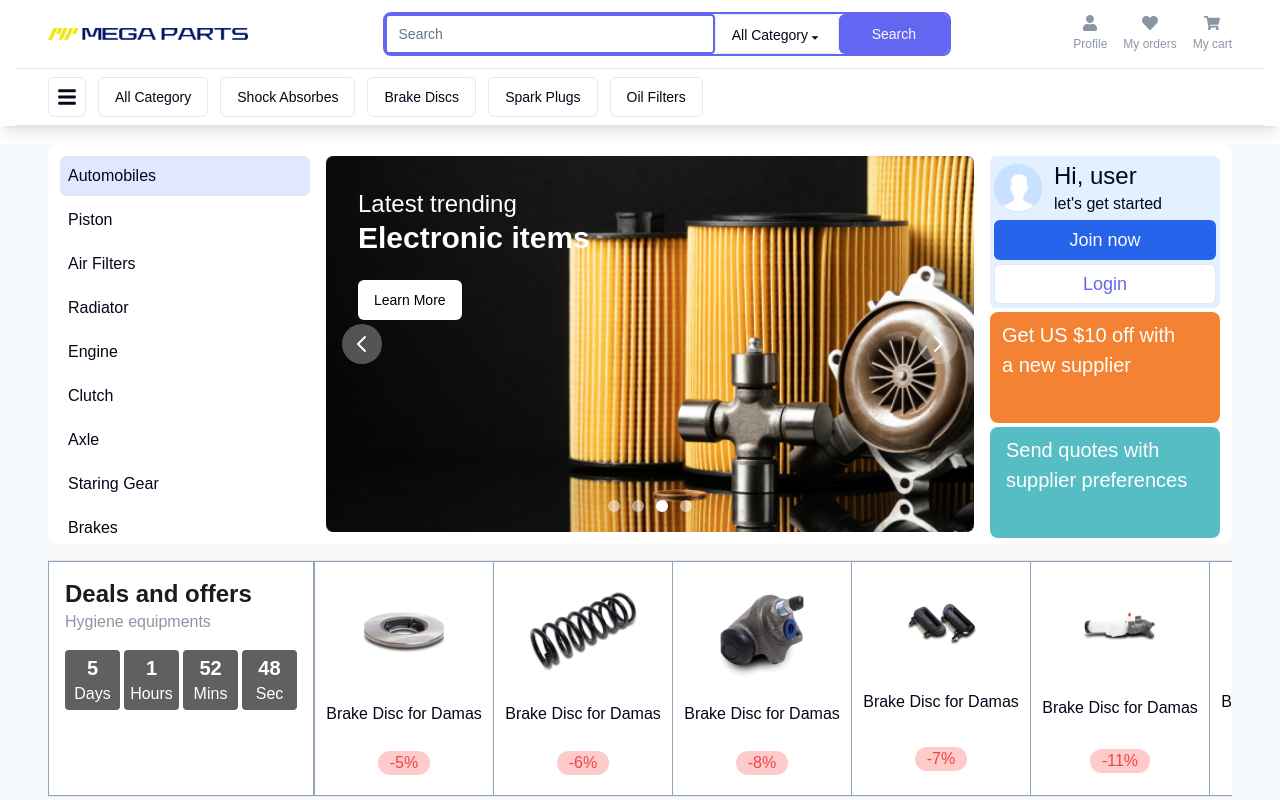
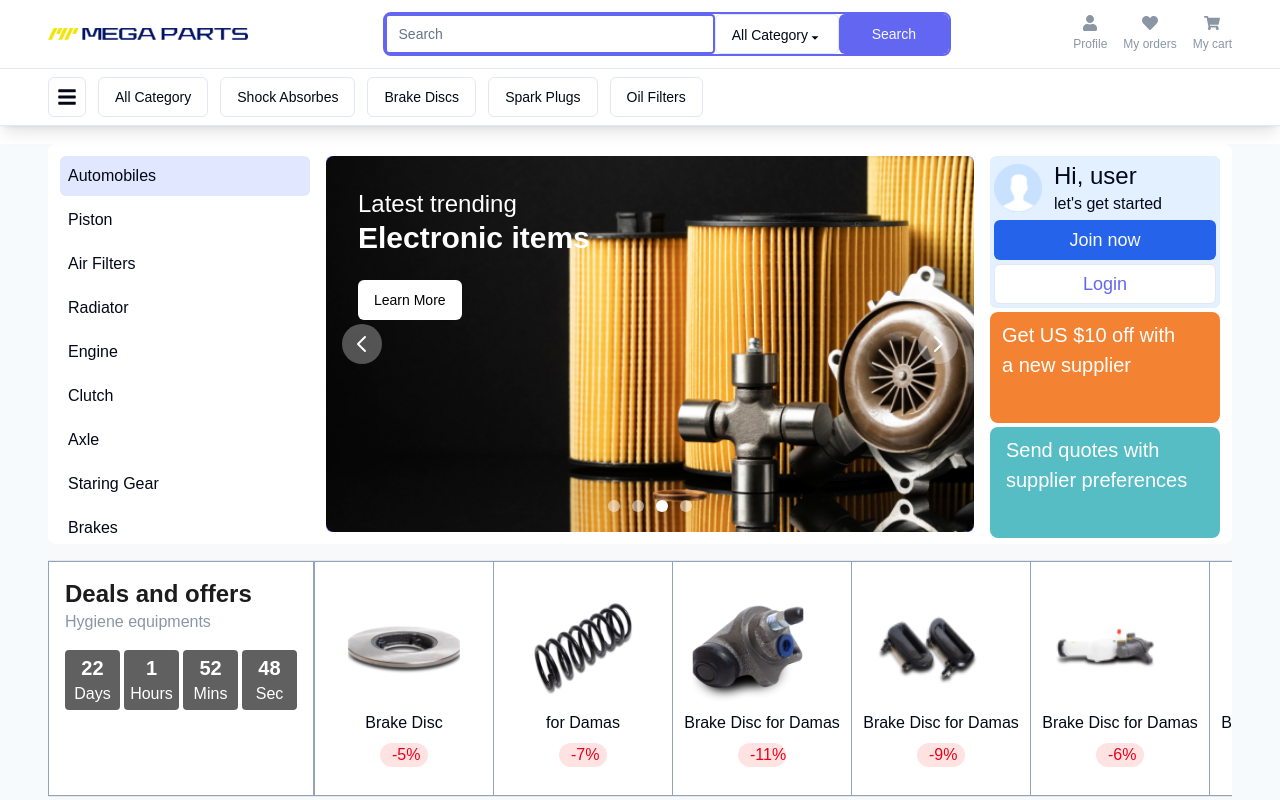
Before and after one commit to DavlatbekBerdinazarov/mega-parts-e-commerce, a React (Vite) app: page /homepage in a window 1280 px wide. Shown: the top 800 px of the page. Built offline with nearby package versions, Linux system fonts and the light colour scheme.

Commit message:
fixed some container issues

```diff
--- a/src/components/Header.jsx
+++ b/src/components/Header.jsx
@@ -76,8 +76,8 @@ console.log("IStrue:",!isTrue);
   return (
     <>
       <div className={ (isTrue && !screenColWidth ) ? `hidden w-full` : `block w-full`}>
-        <div className=" sm:px-4 px-2 fixed top-0 bg-white z-40 w-full  shadow-lg">
-          <div className="lg:container flex justify-between items-center py-3">
+        <div className=" fixed top-0 bg-white z-40 w-full  shadow-lg">
+          <div className="md:container lg:px-12 px-2 flex justify-between items-center py-3">
             <div className="flex items-center md:gap-6 gap-2">
               <div className="block lg:hidden">
                 <DrawerOffcanvas/>
@@ -134,16 +134,16 @@ console.log("IStrue:",!isTrue);
           </div>
 
           {/* Input */}
-          { !isTrue && <div className="block lg:hidden">
-            <form className="flex">
-              <div className="flex w-full h-full items-center gap-2 px-2 bg-white border-2 border-slate-400 mx-2 focus:border-indigo-500 rounded-md">
+          { !isTrue && <div className="block lg:hidden md:container lg:px-12 px-2">
+            <form className="flex ">
+              <div className="flex w-full h-full justify-between items-center gap-4 px-2 bg-white border-2 border-slate-400 focus:border-indigo-500 rounded-md">
                 <span className="text-2xl text-slate-400">
                   <IoMdSearch />
                 </span>{" "}
                 <input
                   className="h-10 w-full border-none focus:outline-none"
                   type="text"
-                  name="email"
+                  name="search"
                   placeholder="Search..."
                 />
               </div>
@@ -153,7 +153,7 @@ console.log("IStrue:",!isTrue);
 
           {/* Secondary navbar using */}
           { !isTrue && <div className="hidden sm:block">
-            <div className="container w-full py-2 flex flex-wrap gap-x-3 border-y-[1px]">
+            <div className="md:container lg:px-12 px-2 w-full py-2 flex flex-wrap gap-x-3 border-y-[1px]">
               <Button variant="outline" className="p-2 hidden lg:block">
                 <FaBars className="text-xl" />
               </Button>
--- a/src/components/ShockAbsorbesComponents/FiltersView1.jsx
+++ b/src/components/ShockAbsorbesComponents/FiltersView1.jsx
@@ -50,7 +50,7 @@ const filteredData1 = [
 
 export default function FiltersView1() {
   return (
-    <div className="w-full h-full flex flex-col gap-1 pb-8">
+    <div className="w-full h-full flex flex-col gap-1 pb-8 px-2">
       {filteredData1.map((element, index) => {
         return (
           <div key={index} className="w-full h-[114px] md:h-[184px] lg:h-[230px] p-2 md:p-5 bg-white rounded-md border-[1px] border-[#DEE2E7] flex gap-4">
--- a/src/components/ShockAbsorbesComponents/FiltersView2.jsx
+++ b/src/components/ShockAbsorbesComponents/FiltersView2.jsx
@@ -44,7 +44,7 @@ const filteredData2 = [
 
 export default function FiltersView2() {
   return (
-    <div className="grid sm:grid-cols-3 grid-cols-2 my-4 gap-3">
+    <div className="grid sm:grid-cols-3 grid-cols-2 my-4 gap-3 px-2">
       {filteredData2.map((element, index) => {
         return (
           <div
--- a/src/components/ui-components/DealsOffers.jsx
+++ b/src/components/ui-components/DealsOffers.jsx
@@ -1,16 +1,62 @@
-import React, { useEffect } from 'react'
-import { part1, part2, part3, part4, part5, part6 } from '@/assets/images/z-index'
-import { useRef, useState } from 'react';
+import React, { useEffect } from "react";
+import {
+  part1,
+  part2,
+  part3,
+  part4,
+  part5,
+  part6,
+} from "@/assets/images/z-index";
+import { useRef, useState } from "react";
 // Import Swiper React components
-import { Swiper, SwiperSlide } from 'swiper/react';
+import { Swiper, SwiperSlide } from "swiper/react";
 
 // Import Swiper styles
-import 'swiper/css';
-import 'swiper/css/free-mode';
-
+import "swiper/css";
+import "swiper/css/free-mode";
 
 // import required modules
-import { FreeMode, Pagination } from 'swiper/modules';
+import { FreeMode, Pagination } from "swiper/modules";
+import { Link } from "react-router-dom";
+
+const offersData = [
+  {
+    id: 1,
+    img: part1,
+    desc: "Brake Disc ",
+    discount: 5,
+  },
+  {
+    id: 2,
+    img: part2,
+    desc: "for Damas",
+    discount: 7,
+  },
+  {
+    id: 3,
+    img: part3,
+    desc: "Brake Disc for Damas",
+    discount: 11,
+  },
+  {
+    id: 4,
+    img: part4,
+    desc: "Brake Disc for Damas",
+    discount: 9,
+  },
+  {
+    id: 5,
+    img: part5,
+    desc: "Brake Disc for Damas",
+    discount: 6,
+  },
+  {
+    id: 6,
+    img: part6,
+    desc: "Brake Disc for Damas",
+    discount: 8,
+  },
+];
 
 function calculateColumnCount(screenWidth) {
   let columnCount;
@@ -27,15 +73,15 @@ function calculateColumnCount(screenWidth) {
 }
 
 export default function DealsOffers() {
-    const [screenWidth, setScreenWidth] = useState(window.innerWidth)
-    const [kunlar, setKunlar] = useState('');
-    const [soatlar, setSoatlar] = useState('');
-    const [minutlar, setMinutlar] = useState('');
-    const [sekundlar, setSekundlar] = useState('');
+  const [screenWidth, setScreenWidth] = useState(window.innerWidth);
+  const [kunlar, setKunlar] = useState("");
+  const [soatlar, setSoatlar] = useState("");
+  const [minutlar, setMinutlar] = useState("");
+  const [sekundlar, setSekundlar] = useState("");
 
   useEffect(() => {
     const intervalId = setInterval(() => {
-            const endDate = new Date("2024-03-05T21:23:09"); // Ohirgi muddatni o'rnating
+      const endDate = new Date("2024-03-22T21:23:09"); // Ohirgi muddatni o'rnating
       const now = new Date();
 
       const totalSeconds = Math.floor((endDate - now) / 1000); // Millisaniyaga o'tkazish
@@ -60,7 +106,10 @@ export default function DealsOffers() {
       // Agar muddat tugagan bo'lsa, uni to'xtatamiz
       if (totalSeconds <= 0) {
         clearInterval(intervalId);
-                setKunlar("Muddat tugagan!");
+        setKunlar("0");
+        setSoatlar("0");
+        setMinutlar("0");
+        setSekundlar("0");
       }
     }, 1000);
 
@@ -73,46 +122,48 @@ export default function DealsOffers() {
       setScreenWidth(window.innerWidth);
     };
 
-        window.addEventListener('resize', handleResize);
+    window.addEventListener("resize", handleResize);
 
     return () => {
-            window.removeEventListener('resize', handleResize);
+      window.removeEventListener("resize", handleResize);
     };
   }, []);
 
   const columnCount = calculateColumnCount(screenWidth);
 
   return (
-    <div className='bg-white h-full border-y-[1px] flex flex-col lg:flex-row '>
+    <div className="bg-white h-full border-y-[1px] flex flex-col lg:flex-row ">
       {/* Deals main timer */}
-        <div className='w-full h-full lg:w-[266px] lg:h-[235px] border-[1px] border-slate-400 p-4'>
-            <div className=' w-full h-full flex flex-col gap-4'>
+      <div className="w-full h-full lg:w-[266px] lg:h-[235px] border-[1px] border-slate-400 p-4">
+        <div className=" w-full h-full flex flex-col gap-4">
           <div>
-                    <h3 className='text-[#1C1C1C] text-2xl font-bold'>Deals and offers</h3>
-                    <p className='text-[#8B96A5]'>Hygiene equipments</p>
+            <h3 className="text-[#1C1C1C] text-2xl font-bold">
+              Deals and offers
+            </h3>
+            <p className="text-[#8B96A5]">Hygiene equipments</p>
           </div>
-                <div className='flex gap-1'>
-                    <div className='w-[55px] h-[60px] bg-[#606060] rounded-sm flex items-center justify-center text-white'>
+          <div className="flex gap-1">
+            <div className="w-[55px] h-[60px] bg-[#606060] rounded-sm flex items-center justify-center text-white">
               <div>
-                            <h2 className='font-bold text-xl text-center'>{kunlar}</h2>
+                <h2 className="font-bold text-xl text-center">{kunlar}</h2>
                 <p>Days</p>
               </div>
             </div>
-                    <div className='w-[55px] h-[60px] bg-[#606060] rounded-sm flex items-center justify-center text-white'>
+            <div className="w-[55px] h-[60px] bg-[#606060] rounded-sm flex items-center justify-center text-white">
               <div>
-                            <h2 className='font-bold text-xl text-center'>{soatlar}</h2>
+                <h2 className="font-bold text-xl text-center">{soatlar}</h2>
                 <p>Hours</p>
               </div>
             </div>
-                    <div className='w-[55px] h-[60px] bg-[#606060] rounded-sm flex items-center justify-center text-white'>
+            <div className="w-[55px] h-[60px] bg-[#606060] rounded-sm flex items-center justify-center text-white">
               <div>
-                            <h2 className='font-bold text-xl text-center'>{minutlar}</h2>
+                <h2 className="font-bold text-xl text-center">{minutlar}</h2>
                 <p>Mins</p>
               </div>
             </div>
-                    <div className='w-[55px] h-[60px] bg-[#606060] rounded-sm flex items-center justify-center text-white'>
+            <div className="w-[55px] h-[60px] bg-[#606060] rounded-sm flex items-center justify-center text-white">
               <div>
-                            <h2 className='font-bold text-xl text-center'>{sekundlar}</h2>
+                <h2 className="font-bold text-xl text-center">{sekundlar}</h2>
                 <p>Sec</p>
               </div>
             </div>
@@ -122,52 +173,38 @@ export default function DealsOffers() {
 
       {/* Pruducts */}
       <Swiper
-            className='mySwiper w-full h-[235px]  border-y-[1px] border-l-[1px] border-slate-400 flex'
-            slidesPerView={ columnCount }
+        className="mySwiper w-full h-[235px]  border-y-[1px] border-l-[1px] border-slate-400 flex"
+        slidesPerView={columnCount}
         freeMode={true}
         pagination={{
           clickable: true,
         }}
         modules={[FreeMode, Pagination]}
       >
-            <SwiperSlide className='max-w-[179px] h-full border-r-[1px] border-slate-400 p-2 flex flex-col items-center justify-around'>
-                <img className='max-h-24' src={part1} alt="part1" />
-                <p>Brake Disc for Damas </p>
-                <div className=' bg-red-200 px-3 rounded-full text-red-500'>-5%</div>
+        {offersData.map((items) => {
+          return (
+            <SwiperSlide  key={items.id} className="max-w-[179px] h-full border-r-[1px] border-slate-400 p-2 flex flex-col items-center justify-around">
+              <Link to={`product/${items.id}`}>
+                <div className="w-32 h-32 p-2">
+                  <img className=" w-full h-full" src={items.img} alt="part1" />
+                </div>
+                <div className=" flex flex-col items-center gap-2 min-h-16 w-full text-center">
+                  <p>{items.desc}</p>
+                  <span className="max-w-12 bg-[#FFE3E3] px-3 rounded-full text-[#EB001B]">
+                    -{items.discount}%
+                  </span>
+                </div>
+              </Link>
             </SwiperSlide>
-            <SwiperSlide className='max-w-[179px] h-full border-r-[1px] border-slate-400 p-2 flex flex-col items-center justify-around'>
-                <img className='max-h-24' src={part2} alt="part1" />
-                <p>Brake Disc for Damas </p>
-                <div className=' bg-red-200 px-3 rounded-full text-red-500'>-6%</div>
-            </SwiperSlide>
-            <SwiperSlide className='max-w-[179px] h-full border-r-[1px] border-slate-400 p-2 flex flex-col items-center justify-around'>
-                <img className='max-h-24' src={part3} alt="part1" />
-                <p>Brake Disc for Damas </p>
-                <div className=' bg-red-200 px-3 rounded-full text-red-500'>-8%</div>
-            </SwiperSlide>
-            <SwiperSlide className='max-w-[179px] h-full border-r-[1px] border-slate-400 p-2 flex flex-col items-center justify-around'>
-                <img className='max-h-24' src={part4} alt="part1" />
-                <p>Brake Disc for Damas </p>
-                <div className=' bg-red-200 px-3 rounded-full text-red-500'>-7%</div>
-            </SwiperSlide>
-            <SwiperSlide className='max-w-[179px] h-full border-r-[1px] border-slate-400 p-2 flex flex-col items-center justify-around'>
-                <img className='max-h-24' src={part5} alt="part1" />
-                <p>Brake Disc for Damas </p>
-                <div className=' bg-red-200 px-3 rounded-full text-red-500'>-11%</div>
-            </SwiperSlide>
-            <SwiperSlide className='max-w-[179px] h-full border-r-[1px] border-slate-400 p-2 flex flex-col items-center justify-around'>
-                <img className='max-h-24' src={part6} alt="part1" />
-                <p>Brake Disc for Damas </p>
-                <div className=' bg-red-200 px-3 rounded-full text-red-500'>-9%</div>
-            </SwiperSlide>
+          );
+        })}
       </Swiper>
-
     </div>
-  )
+  );
 }
 
-
-{/*
+{
+  /*
 <div className='w-full h-[235px] bg-emerald-300  border-2 border-slate-400 flex overflow-x-auto'>
             <div className='w-[179px] h-full border-r-[1px] border-slate-400 p-2 flex flex-col items-center justify-around'>
                 <img className='max-h-24' src={part1} alt="part1" />
@@ -181,4 +218,5 @@ export default function DealsOffers() {
             </div>
         </div>
 
-*/}
+*/
+}
--- a/src/components/ui-components/RecomendedItems.jsx
+++ b/src/components/ui-components/RecomendedItems.jsx
@@ -1,5 +1,6 @@
 import React, { useRef, useState } from "react";
 import { rpart1, rpart2, rpart3, rpart4 } from "@/assets/images/z-index";
+import { Link } from "react-router-dom";
 
 const recommenddedparts = [
   {
@@ -101,13 +102,13 @@ export default function RecomendedItems() {
       <div className="grid md:grid-cols-4 sm:grid-cols-3 grid-cols-2 lg:grid-cols-5 gap-3 my-4 p-2 mx-auto w-full">
         {recommenddedparts.map((items, index )=> {
           return (
-            <div key={index} className="h-[310px] rounded-sm bg-white border-[1px] border-slate-400 p-4 flex flex-col">
+            <Link to={`product/${items.id}`} key={index} className="max-h-[310px] rounded-sm bg-white border-[1px] border-slate-400 p-4 flex flex-col">
               <img className=" w-42 mx-auto min-h-42 mb-3 " src={items.img} alt="part1" />
               <div className=" min-h-24 py-3">
                 <p className=" font-semibold">{items.title}</p>
                 <p className=" text-slate-400">{items.desc}</p>
               </div>
-            </div>
+            </Link>
           )
         })}
       </div>
--- a/src/components/ui/accordion.jsx
+++ b/src/components/ui/accordion.jsx
@@ -18,7 +18,7 @@ const AccordionTrigger = React.forwardRef(({ className, children, ...props }, re
     <AccordionPrimitive.Trigger
       ref={ref}
       className={cn(
-        "flex flex-1 items-center justify-between py-4 font-medium transition-all hover:underline [&[data-state=open]>svg]:rotate-180",
+        "flex flex-1 items-center justify-between py-4 font-medium transition-all [&[data-state=open]>svg]:rotate-180",
         className
       )}
       {...props}>
@@ -32,7 +32,7 @@ AccordionTrigger.displayName = AccordionPrimitive.Trigger.displayName
 const AccordionContent = React.forwardRef(({ className, children, ...props }, ref) => (
   <AccordionPrimitive.Content
     ref={ref}
-    className="overflow-hidden text-sm transition-all data-[state=closed]:animate-accordion-up data-[state=open]:animate-accordion-down"
+    className="overflow-hidden text-sm transition-all data-[state=open]:animate-accordion-down data-[state=closed]:animate-accordion-up"
     {...props}>
     <div className={cn("pb-4 pt-0", className)}>{children}</div>
   </AccordionPrimitive.Content>
--- a/src/routes/index.jsx
+++ b/src/routes/index.jsx
@@ -10,6 +10,7 @@ import Orders from "@/pages/Orders";
 import MyCart from "@/pages/MyCart";
 import BrakeDiscsPage from "@/pages/BrakeDiscsPage";
 import ShockAbsorbesPage from "@/pages/ShockAbsorbesPage";
+import ProductDetailsPage from "@/pages/ProductDetailsPage";
 
 export const router = createBrowserRouter([
   {
@@ -51,6 +52,10 @@ export const router = createBrowserRouter([
           {
             path:"brake-discs",
             element: <BrakeDiscsPage/>,
+          },
+          {
+            path: "product/:name",
+            element: <ProductDetailsPage/>,
           }
         ]
       },
```
Also changed, not shown: src/components/Footer.jsx (+6 -6 lines), src/components/ProductDetails.jsx/ProductDetail.jsx (added, +7 -0 lines), src/components/ui-components/Offcanvas.jsx (+4 -4 lines), src/pages/ProductDetailsPage.jsx (added, +29 -0 lines), src/pages/ShockAbsorbesPage.jsx (+5 -5 lines). Lines whose indentation alone changed are shown as unchanged.
